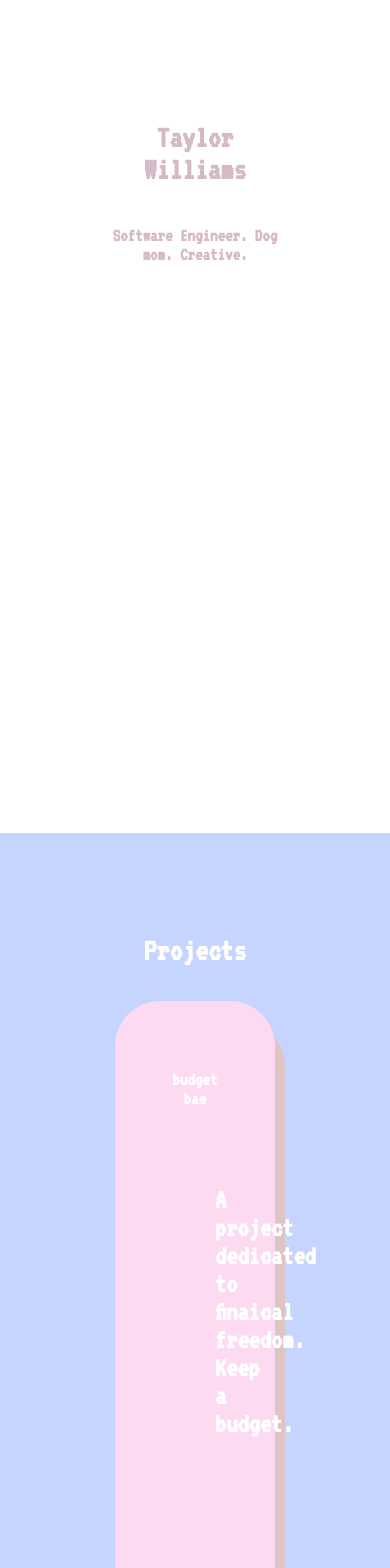
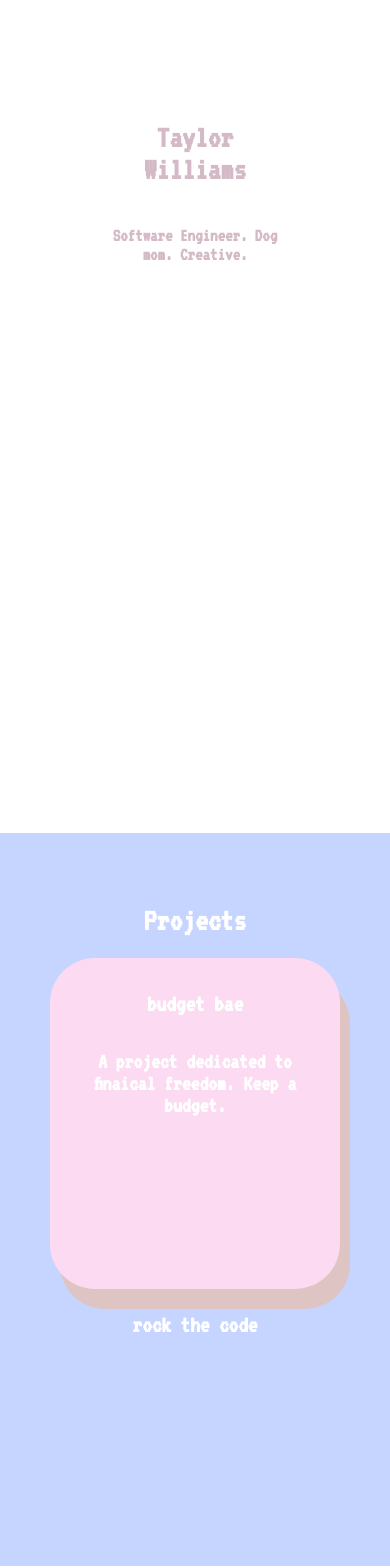
Before and after one commit to TaylorWill94/taylor-will-portfolio-pink, a React (Create React App) app: page / in a window 390 px wide. Shown: the top 1568 px of the page. Built offline with nearby package versions, Linux system fonts and the light colour scheme.

Commit message:
Editing for mobile

```diff
--- a/src/Components/Portfolio/Portfolio.css
+++ b/src/Components/Portfolio/Portfolio.css
@@ -6,10 +6,10 @@
     align-items: center;
     font-family: "VT323", monospace;
     height: 75vh;
-    padding: 80px;
+    padding: 50px;
     text-align: center;
     background: #c6d5ff;
-    color: rgb(0, 0, 0);
+    color: rgb(255, 255, 255);
   }
 
   a {
@@ -19,12 +19,32 @@
   }
 
   .proj-desc {
+    font-size: 24px;
     font-family: "VT323", monospace;
     color: white;
   }
 
+  .budget-bae-sec {
+    display: flex;
+    flex-direction: column;
+    align-items: center;
+    background: #fcdbf2;
+    padding: 10px;
+
+    /* box-shadow: 10px 20px grey; */
+    box-shadow: 10px 20px rgb(223, 196, 196);
+    border-radius: 45px;
+  }
+
+  .budget-desc {
+    font-family: "VT323", monospace;
+    padding: 10px;
+    color: white;
+    font-size: 22px;
+  }
+
   .budget-photo {
-    width: 200px;
+    width: 150px;
     box-shadow: 10px 10px 15px rgb(231, 184, 225);
     border-radius: 12px;
     -webkit-animation: fadein 10s;
@@ -37,25 +57,6 @@
     to {
       opacity: 1;
     }
-  }
-
-  .budget-bae-sec {
-    display: flex;
-    flex-direction: column;
-    justify-content: space-around;
-    background: #fcdbf2;
-    padding: 50px;
-    margin: 35px;
-    /* box-shadow: 10px 20px grey; */
-    box-shadow: 10px 20px rgb(223, 196, 196);
-    border-radius: 45px;
-  }
-
-  .budget-desc {
-    font-family: "VT323", monospace;
-    padding: 50px;
-    color: white;
-    font-size: 28px;
   }
 }
 
```
